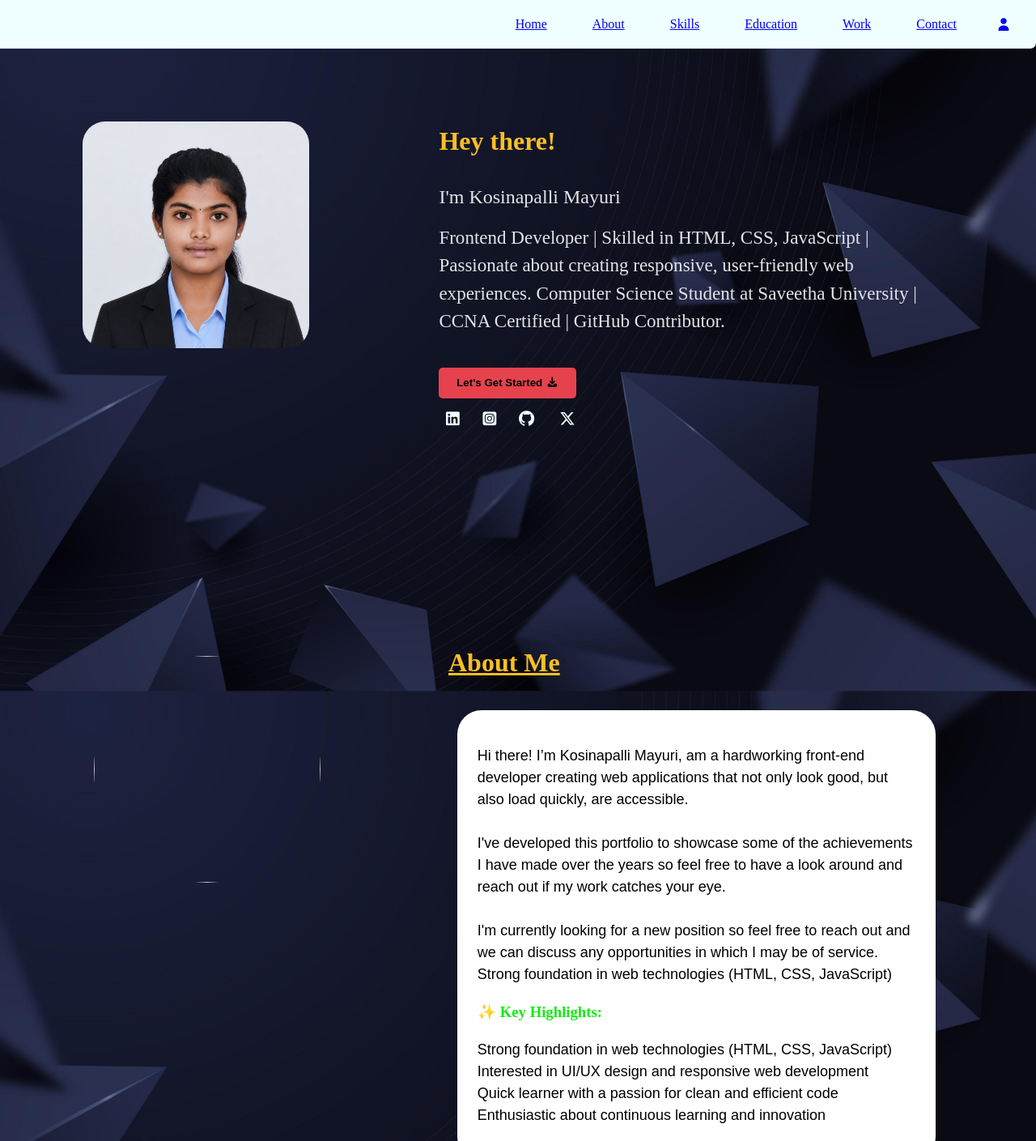
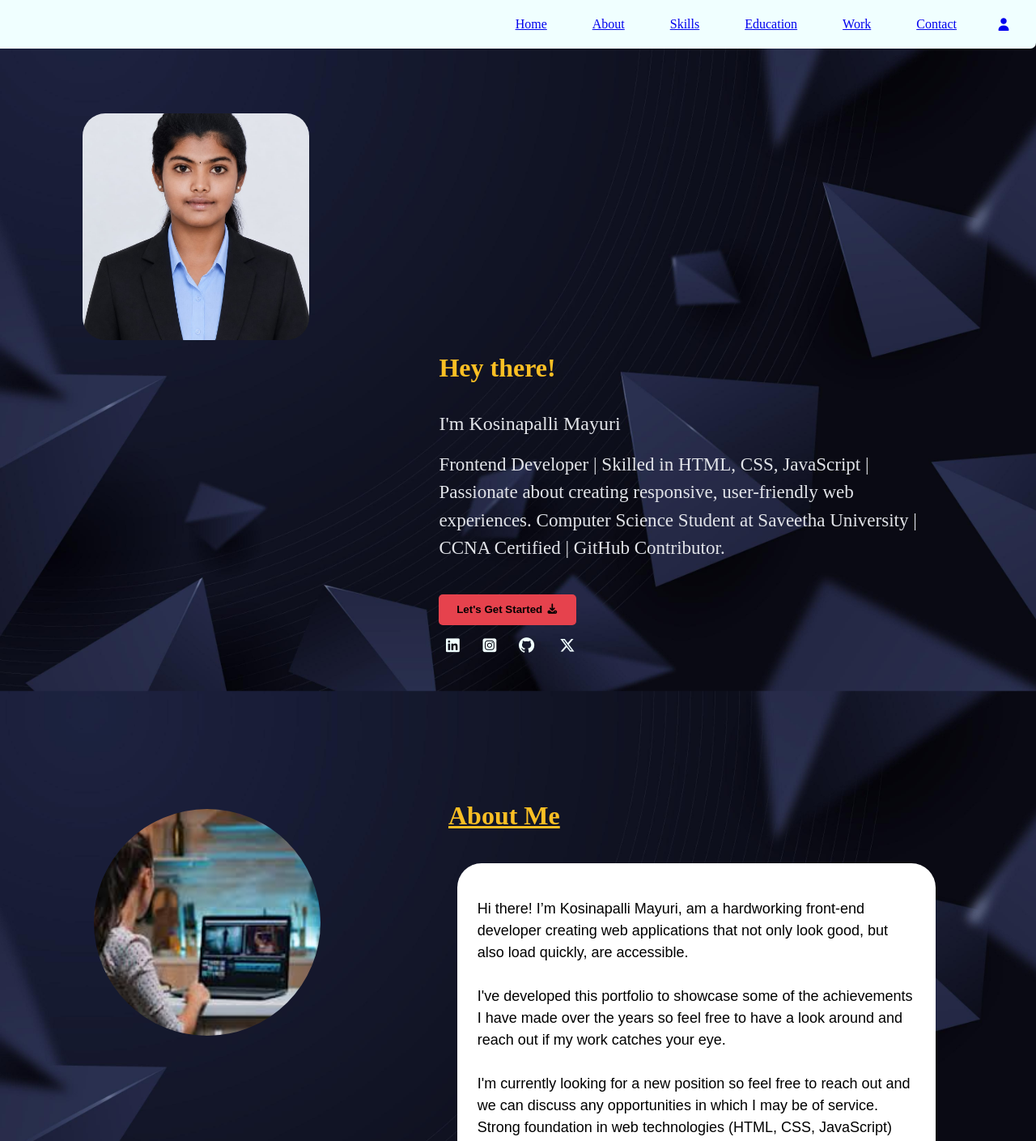
Before and after one commit to kmayuri22/portfolio, a plain HTML site: page index.html in a window 1280 px wide. Shown: the top 1409 px of the page at 81% size. Drawn offline with Linux system fonts and the light colour scheme.

Commit message:
Update index.html

```diff
--- a/index.html
+++ b/index.html
@@ -94,20 +94,15 @@
         }
 
         .c2 {
-            position: absolute;
-
-            top: 150px;
-            left: 8%;
-
+           position: relative;
             width: 280px;
             height: 280px;
-
             background-image: url("me2.jpg");
             background-size: cover;
             background-repeat: no-repeat;
-            background-position: top;
-
+            background-position: center;
             border-radius: 10%;
+            flex-shrink: 0;
         }
 
         .c3 {
@@ -1100,7 +1095,7 @@
          <div id="about" class="c6">
             <h2>About Me</h2>
             <div class="img">
-                <img src="media/img1.jpeg">
+                <img src="img1.jpeg" alt="About Me">
             </div>
             <div class="c7">
             <p style="color:black;"> Hi there! I’m Kosinapalli Mayuri,  am a hardworking front-end developer creating web applications that not only look good, but also load quickly, are accessible.<br><br>
```
